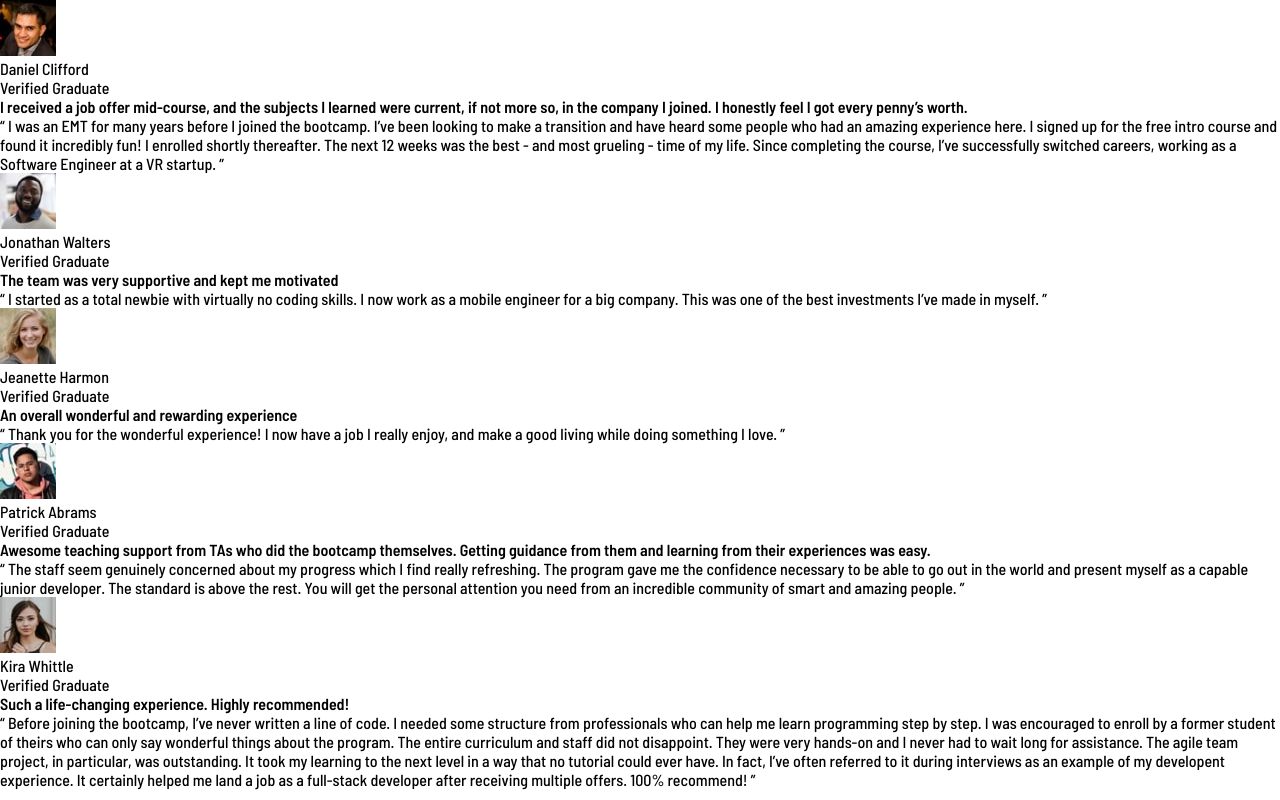
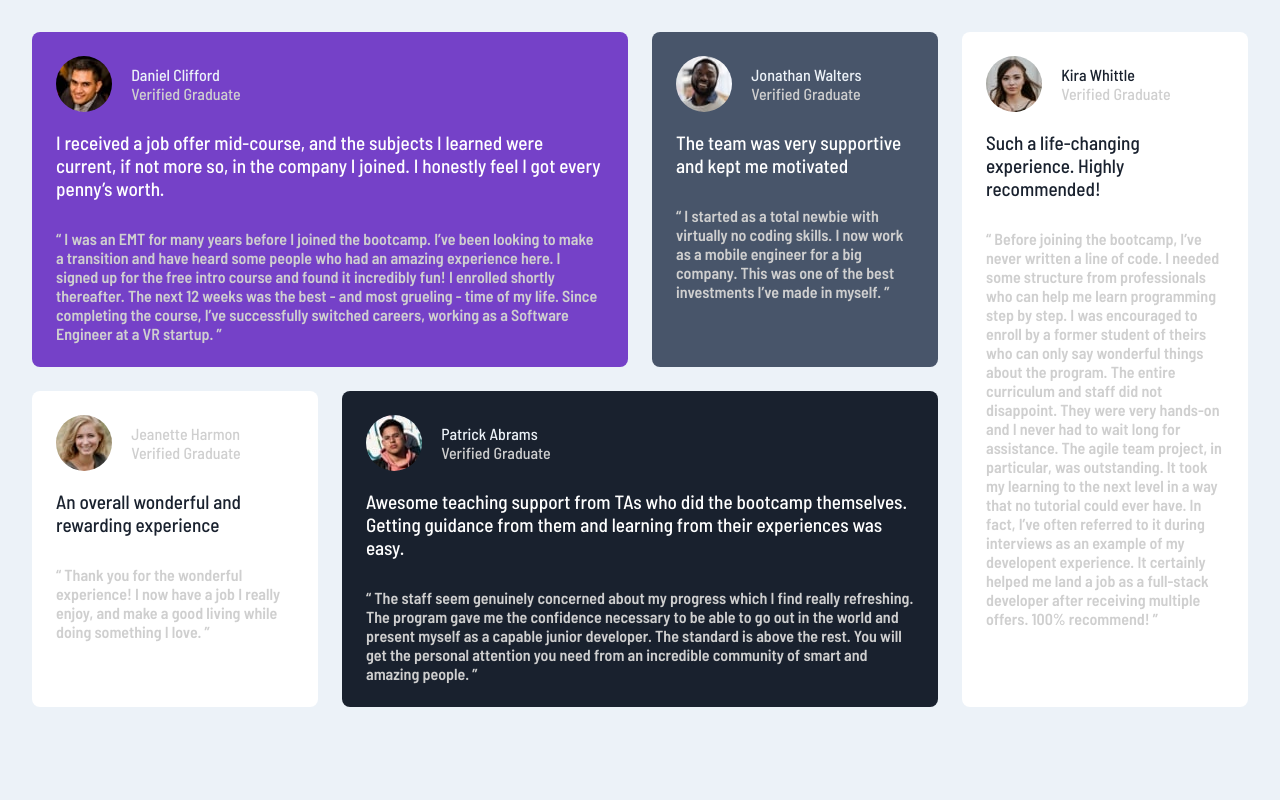
Before and after one commit to pragyajha24/testimonials-component, a plain HTML site: page index.html in a window 1280 px wide. Drawn offline with Linux system fonts and the light colour scheme.

Commit message:
created grid layout

```diff
--- a/index.html
+++ b/index.html
@@ -9,7 +9,7 @@
   </head>
   <body>
     <div class="container">
-      <div class="card first">
+      <div class="card first grid-col-span-2">
         <div class="profile">
           <img src="./images/image-daniel.jpg" alt="profile-img" />
           <div class="profile_info">
@@ -23,7 +23,7 @@
           current, if not more so, in the company I joined. I honestly feel I
           got every penny’s worth.
         </h4>
-        <p>
+        <p class="testimonial">
           “ I was an EMT for many years before I joined the bootcamp. I’ve been
           looking to make a transition and have heard some people who had an
           amazing experience here. I signed up for the free intro course and
@@ -43,7 +43,7 @@
           </div>
         </div>
         <h4>The team was very supportive and kept me motivated</h4>
-        <p>
+        <p class="testimonial">
           “ I started as a total newbie with virtually no coding skills. I now
           work as a mobile engineer for a big company. This was one of the best
           investments I’ve made in myself. ”
@@ -58,12 +58,12 @@
           </div>
         </div>
         <h4>An overall wonderful and rewarding experience</h4>
-        <p>
+        <p class="testimonial">
           “ Thank you for the wonderful experience! I now have a job I really
           enjoy, and make a good living while doing something I love. ”
         </p>
       </div>
-      <div class="card fourth">
+      <div class="card fourth grid-col-span-2">
         <div class="profile">
           <img src="./images/image-patrick.jpg" alt="profile-img" />
           <div class="profile_info">
@@ -76,7 +76,7 @@
           Getting guidance from them and learning from their experiences was
           easy.
         </h4>
-        <p>
+        <p class="testimonial">
           “ The staff seem genuinely concerned about my progress which I find
           really refreshing. The program gave me the confidence necessary to be
           able to go out in the world and present myself as a capable junior
@@ -94,7 +94,7 @@
           </div>
         </div>
         <h4>Such a life-changing experience. Highly recommended!</h4>
-        <p>
+        <p class="testimonial">
           “ Before joining the bootcamp, I’ve never written a line of code. I
           needed some structure from professionals who can help me learn
           programming step by step. I was encouraged to enroll by a former
--- a/style.css
+++ b/style.css
@@ -17,18 +17,111 @@
 
 body {
   font-family: "Barlow Semi Condensed", sans-serif;
+  background-color: var(--Light-grayish-blue);
+  margin: 2rem;
 }
+
+/* .grid-col-span-2 {
+  grid-column: span 2;
+} */
+
+/* mobile first */
 
 .container {
   display: grid;
+  grid-gap: 1.5rem;
+  /* grid-template-columns: repeat(4, 1fr); */
 }
 
+.card {
+  padding: 1.5rem;
+  border-radius: 0.5rem;
+}
 .first {
+  background-color: var(--Moderate-violet);
+}
+
+.profile {
+  display: flex;
+  align-items: center;
+}
+
+img {
+  border-radius: 50%;
+  margin-right: 1.2rem;
+}
+
+.name {
+  color: var(--Light-grayish-blue);
+}
+
+.designation {
+  color: var(--Light-gray);
+}
+
+h4 {
+  color: var(--White);
+  margin-top: 1.2rem;
+  font-weight: 500;
+  font-size: 1.2rem;
+}
+
+.testimonial {
+  color: var(--Light-gray);
+  font-weight: 600;
+  margin-top: 1.8rem;
 }
 
 .second {
+  background-color: var(--Very-dark-grayish-blue);
+}
+
+.third {
+  background-color: var(--White);
+}
+.third_name {
+  color: var(--Very-dark-blackish-blue);
+}
+.third h4 {
+  color: var(--Very-dark-blackish-blue);
+}
+
+.third p {
+  color: var(--Light-gray);
+}
+
+.fourth {
+  background-color: var(--Very-dark-blackish-blue);
 }
 
 .fifth {
-  grid-row: span 2;
+  background-color: var(--White);
+  /* grid-column-start: 4;
+  grid-row-start:1 ;
+  grid-row-end:span 2; */
 }
+
+.fifth .name {
+  color: var(--Very-dark-blackish-blue);
+}
+
+.fifth h4 {
+  color: var(--Very-dark-blackish-blue);
+}
+
+/* desktop */
+@media (min-width: 650px) {
+  .container {
+    grid-template-columns: repeat(4, 1fr);
+  }
+
+  .grid-col-span-2 {
+    grid-column: span 2;
+  }
+
+  .fifth {
+    grid-column-start: 4;
+    grid-row-start: 1;
+    grid-row-end: span 2;
+  }
+}
```
